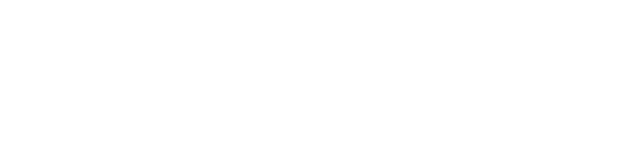
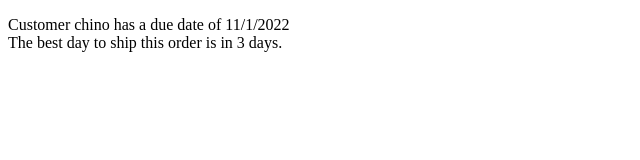
Before and after one commit to austin-bagwell/scheduleBot, a plain HTML site: page index.html in a window 1280 px wide. Shown: the whole page, without its empty margins (0-640 px from the left). Drawn offline with Linux system fonts and the light colour scheme.

Commit message:
fixing ideal num days algo

```diff
--- a/index.html
+++ b/index.html
@@ -7,6 +7,7 @@
     <title>Schedule Bot</title>
   </head>
   <body>
+    <p id="screen"></p>
     <script src="script.js"></script>
   </body>
 </html>
--- a/script.js
+++ b/script.js
@@ -3,6 +3,8 @@
 // Best ship date = the Date value of:
 //   availableShipDays - avgTimeInTransit
 //   where availableShipDays = dueDate - today - weekend days
+
+// FIXME not correctly calculating 'ship in x days' - need to think more mathematically about that bit
 
 // TODO correctly formatting dates to pass into all Date functions?
 // works with a string formatted "MM/DD/YYYY"
@@ -10,6 +12,9 @@
 
 // TODO how to turn # of days into an actual Date value
 // aka go from "ship in 3 days" to "ship on 10/31/22"
+
+// DOM ELEMENTS
+const screen = document.querySelector("#screen");
 
 // HELPER FUNCTIONS
 function numDaysBetweenDates(start, end) {
@@ -20,12 +25,6 @@ function numDaysBetweenDates(start, end) {
   return Math.floor((utc2 - utc1) / _MS_PER_DAY);
 }
 
-const today = new Date();
-const weekFromToday = new Date(2022, 9, 28);
-const difference = numDaysBetweenDates(today, weekFromToday);
-// console.log(difference + ` days`);
-
-// counting num of weekend days
 function countWeekendDays(startDate, endDate) {
   let count = 0;
 
@@ -41,24 +40,34 @@ function countWeekendDays(startDate, endDate) {
 // MAIN FUNCTION
 function findBestShipDate(cust, due) {
   const today = new Date();
+  let shipDate = new Date();
+  const testDate = new Date("10/26/22");
   const dueDate = new Date(due);
   const transitTime = 3;
 
-  const totalDaysTodayTilDue = numDaysBetweenDates(today, dueDate);
-  const numWeekendDays = countWeekendDays(today, dueDate);
+  //   formats day-of-week index into longfrom day-of-week
+  const options = { weekday: "long" };
+  //   console.log(new Intl.DateTimeFormat("en-US", options).format(today));
+
+  const totalDaysTodayTilDue = numDaysBetweenDates(testDate, dueDate);
+  const numWeekendDays = countWeekendDays(testDate, dueDate);
   const daysNoWeekends = totalDaysTodayTilDue - numWeekendDays;
-  //   console.log(`Total days from today until due date: ` + totalDaysTodayTilDue);
-  //   console.log(
-  //     `Total number of weekend days in that time frame: ` + numWeekendDays
-  //   );
-  //   console.log(
-  //     `Total days - weekend days: ${totalDaysTodayTilDue - numWeekendDays}`
-  //   );
+
+  const shipInThisManyDays = totalDaysTodayTilDue - transitTime;
+  console.log(`Total days from today until due date: ` + totalDaysTodayTilDue);
   console.log(
-    `Customer ${cust} has a due date of ${due}\nThe best day to ship this order is in ${
-      daysNoWeekends - transitTime
-    } days.`
+    `Total number of weekend days in that time frame: ` + numWeekendDays
   );
+  console.log(
+    `Total days - weekend days: ${totalDaysTodayTilDue - numWeekendDays}`
+  );
+
+  //   shipDate.setDate(31);
+  //   console.log(`Ship Date: ${shipDate}`);
+  const message = `Customer ${cust} has a due date of ${due}\nThe best day to ship this order is in ${shipInThisManyDays} days.`;
+
+  console.log(message);
+  screen.innerText = message;
 }
 
-findBestShipDate("chino", "10/28/2022");
+findBestShipDate("chino", "11/1/2022");
```
